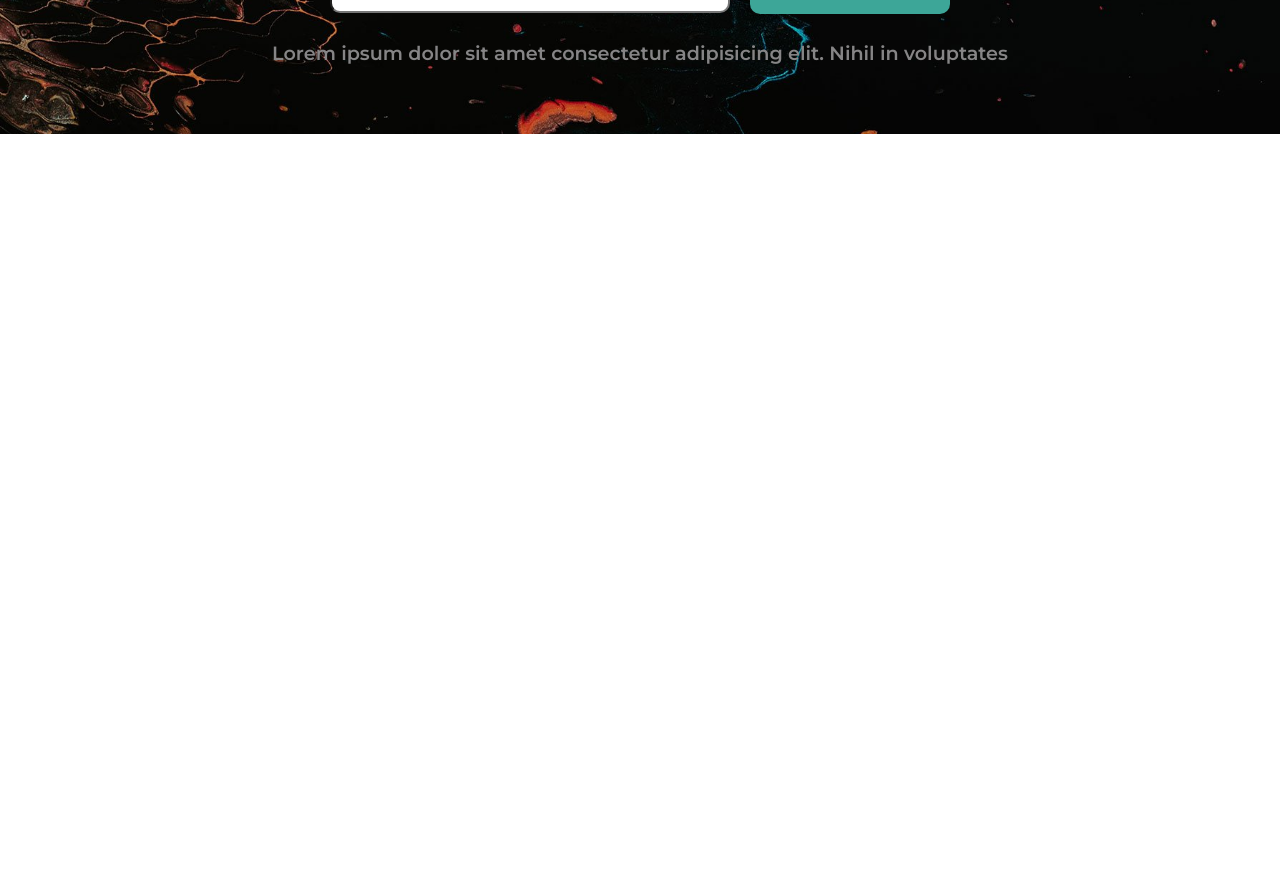
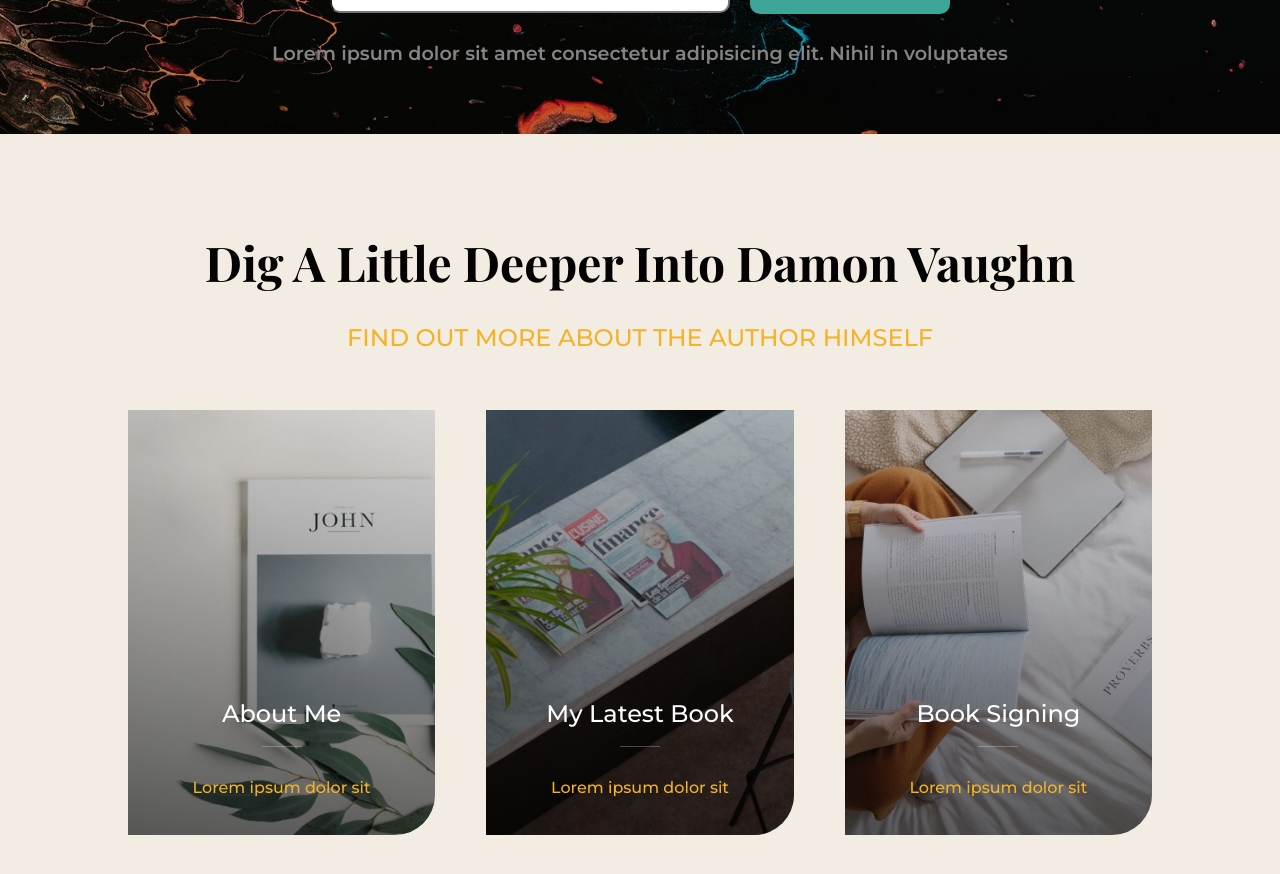
Before and after one commit to SebastianoUrban/proj-html-vuejs, a Vue app: page / in a window 1280 px wide. Shown: the part 5140-6014 px from the top of the page. Before the commit the page ends 5274 px from the top, so only its background shows below. Built offline with nearby package versions, Linux system fonts and the light colour scheme; a web font is replaced by a local one.

Commit message:
added section 6 to main

```diff
--- a/src/components/AppMain.vue
+++ b/src/components/AppMain.vue
@@ -6,6 +6,7 @@
         <SectionStyle3 :data="store.Section3"/>
         <SectionStyle4 :data="store.Section4"/>
         <SectionStyle5 :data="store.Section5"/>
+        <SectionStyle6 :data="store.Section6"/>
     </main>
 </template>
 
@@ -17,6 +18,7 @@
     import SectionStyle3 from '../components/MainSectionComponents/SectionStyle3.vue';
     import SectionStyle4 from '../components/MainSectionComponents/SectionStyle4.vue';
     import SectionStyle5 from '../components/MainSectionComponents/SectionStyle5.vue';
+    import SectionStyle6 from '../components/MainSectionComponents/SectionStyle6.vue';
 
     export default {
         components : {
@@ -25,7 +27,8 @@
             SectionStyle2,
             SectionStyle3,
             SectionStyle4,
-            SectionStyle5
+            SectionStyle5,
+            SectionStyle6
         },
         data() {
             return {
--- /dev/null
+++ b/src/components/MainSectionComponents/SectionStyle6.vue
@@ -0,0 +1,55 @@
+<template>
+    <section class="d-flex flex-column align-items-center">
+        <div class="section-up text-center">
+            <h1>{{ data.title }}</h1>
+            <h2>{{ data.subtitle }}</h2>
+        </div>
+
+        <div class="section-down d-flex justify-content-between">
+            <CardStyle4 v-for="card in data.cards" :data="card"/>
+        </div>
+    </section>
+</template>
+
+<script>
+    import CardStyle4 from '../sub_components/CardStyle4.vue';
+
+    export default {
+        components : {
+            CardStyle4
+        },
+        props : {
+            data : Object
+        }
+    }
+</script>
+
+<style lang="scss" scoped>
+    @use '../../style/variables' as *;
+    section {
+        width: 100%;
+        background-color: $median-cut-1;
+        padding: 100px 0;
+
+    }
+    div.section-up {
+        h1 {
+            font-family: $font-title;
+            font-size: 3rem;
+            font-weight: bold;
+            color: $color-cube-2;
+        }
+        h2 {
+        font-family: $font-body;
+        font-size: 1.5rem;
+        font-weight: 500;
+        color: $color-cube-5;
+        margin-top: 2rem;
+        }
+    }
+    div.section-down {
+        width: 80%;
+        margin: 0 auto;
+        margin-top: 50px;
+    }
+</style>
--- /dev/null
+++ b/src/components/sub_components/CardStyle4.vue
@@ -0,0 +1,56 @@
+<template>
+  <article :style="{backgroundImage : 'url('+ data.image +')'}" class="">
+    <div class="card-up text-center d-flex flex-column justify-content-end align-items-center">
+      <h1>{{ data.title }}</h1>
+      <div>
+        <hr>
+      </div>
+      <h2>{{ data.subtitle }}</h2>
+    </div>
+  </article>
+</template>
+
+<script>
+  export default {
+    props: {
+      data : Object
+    },
+  }
+</script>
+
+<style lang="scss" scoped>
+  @use '../../style/variables' as *;
+  article {
+    width: 30%;
+    height: 425px;
+    background-size: cover;
+    border-bottom-right-radius: 40px;
+    overflow: hidden;
+    .card-up {
+      width: 100%;
+      height: 100%;
+      padding: 30px 20px;
+      background: linear-gradient( to bottom, rgba(0,0,0,0.1) 0%, rgba(0,0,0,0.6) 100% );
+      h1 {
+      font-family: $font-body;
+      font-size: 1.5rem;
+      font-weight: 500;
+      color: $color-cube-1;
+      }
+      & div {
+        width: 15%;
+        hr {
+          color: $color-cube-1;
+          margin-top: 10px;
+        }
+      }
+      h2 {
+        font-family: $font-body;
+        font-size: 1rem;
+        font-weight: 500;
+        color: $color-cube-5;
+        margin-top: 15px;
+      }
+    }
+}
+</style>
--- a/src/store.js
+++ b/src/store.js
@@ -91,5 +91,22 @@ export const store = reactive({
         buttonColor : 'green',
         body : 'Lorem ipsum dolor sit amet consectetur adipisicing elit. Nihil in voluptates',
         image : 'src/assets/images/banner-2.jpg'
+    },
+    Section6 : {
+        title : 'Dig A Little Deeper Into Damon Vaughn',
+        subtitle : 'FIND OUT MORE ABOUT THE AUTHOR HIMSELF',
+        cards : [{
+                image : 'src/assets/images/box-1.jpg',
+                title : 'About Me',
+                subtitle : 'Lorem ipsum dolor sit',
+            },{
+                image : 'src/assets/images/box-4.jpg',
+                title : 'My Latest Book',
+                subtitle : 'Lorem ipsum dolor sit',
+            },{
+                image : 'src/assets/images/box-3.jpg',
+                title : 'Book Signing',
+                subtitle : 'Lorem ipsum dolor sit',
+            }]
     }
 });
```
